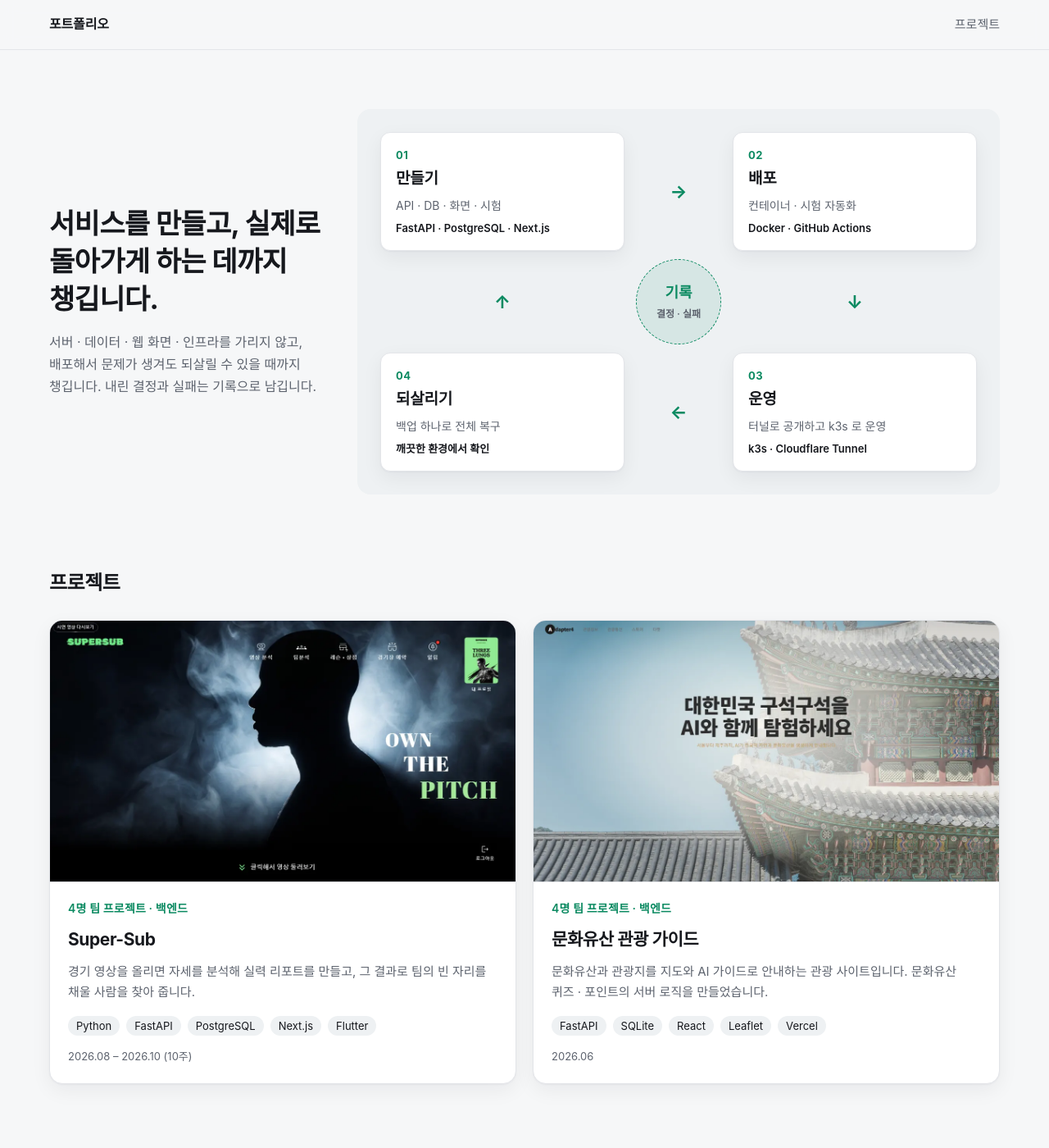
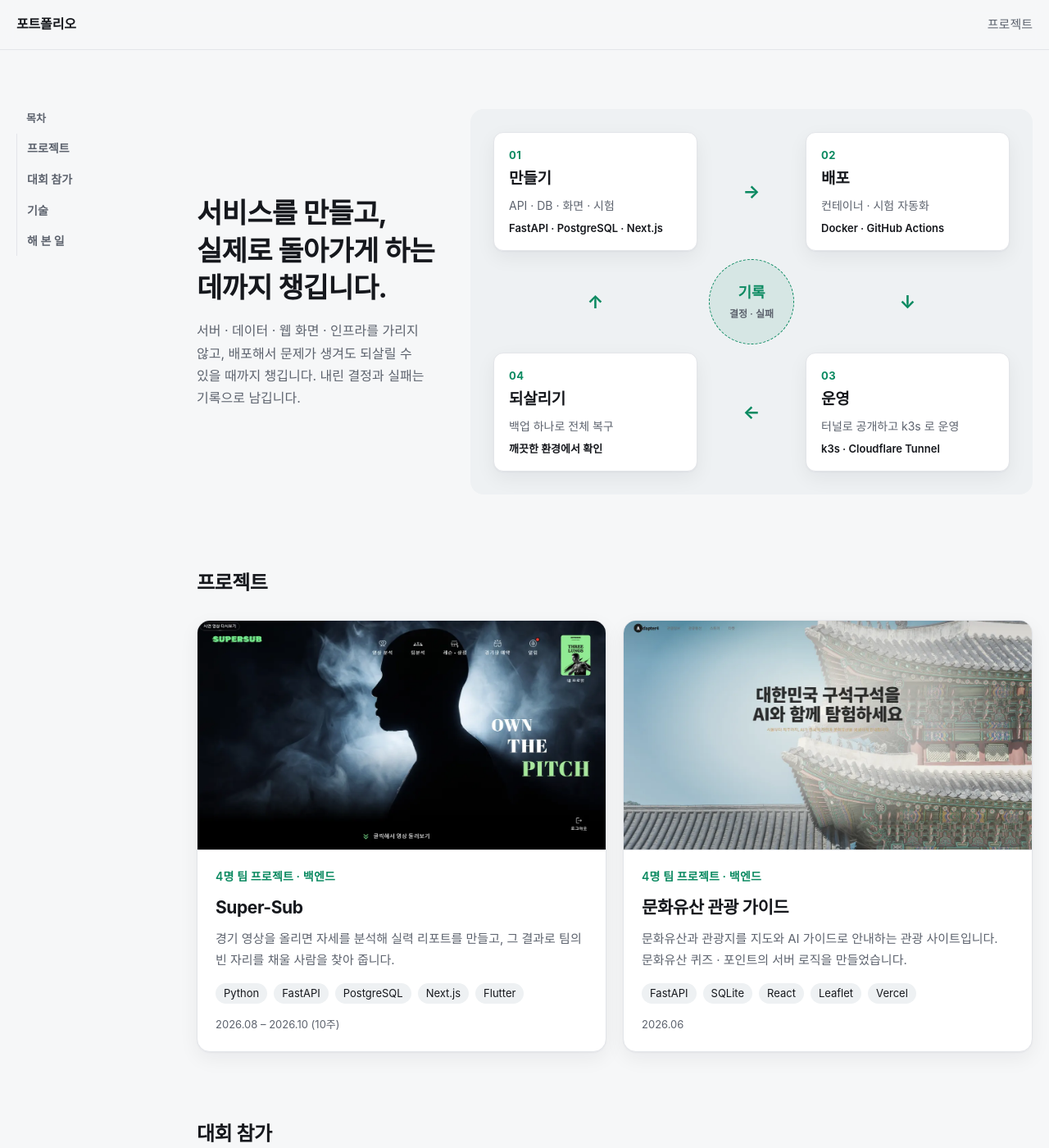
Before and after one commit to roqkf13/portfolio.anjgkwl.com, a Jekyll site: the page built from index.html, in a window 1280 px wide and 1400 px high. Shown: the whole window at 82% size. Built offline with Jekyll 4.4.1, drawn with Linux system fonts in a browser that asks for light colours.

Commit message:
feat(site): 왼쪽 목차 — 홈과 프로젝트 페이지에서 그 절로 바로 간다
- 넓은 화면(1280px 부터)에서는 왼쪽에 붙어 스크롤을 따라 내려오고, 좁은 화면에서는 본문 위의 한 줄이 된다
- 홈은 머리말의 toc, 프로젝트 페이지는 sections 의 제목(「 — 」 앞부분)에서 만든다. 스크립트는 쓰지 않는다
- 목차가 있는 페이지는 목차 폭만큼 넓어져 본문 폭은 그대로다(1460px 부터). 머리줄 · 바닥글도 같은 폭에 맞춘다
- 목차로 옮겨 갔을 때 절의 머리가 위에 붙은 머리줄에 가리지 않게 한다(:target 의 scroll-margin-top)

Co-Authored-By: Claude Opus 5.5 <noreply@anthropic.com>

```diff
--- a/_layouts/default.html
+++ b/_layouts/default.html
@@ -8,7 +8,13 @@
   {%- feed_meta -%}
   <link rel="stylesheet" href="{{ '/assets/css/site.css' | relative_url }}">
 </head>
-<body>
+{%- comment -%}
+  왼쪽 목차 — 절이 있는 페이지에서 그 절로 가는 링크를 왼쪽에 둔다(사용자, 2026-10-13). 좁은 화면에서는 본문 위의 한 줄이 된다.
+  홈은 머리말(front matter)의 toc: [{ id, title }] 를, 프로젝트 페이지는 sections 의 제목을 쓴다(「 — 」 앞부분만, 주소는 #psec-N).
+{%- endcomment -%}
+{%- assign toc_on = false -%}
+{%- if page.toc or page.sections %}{% assign toc_on = true %}{% endif %}
+<body{% if toc_on %} class="has-toc"{% endif %}>
   <header class="site-header">
     <div class="wrap site-header__inner">
       <a class="site-brand" href="{{ '/' | relative_url }}">{{ site.title }}</a>
@@ -22,7 +28,22 @@
   </header>
 
   <main class="wrap">
-    {{ content }}
+    {%- if toc_on %}
+    <nav class="toc" aria-label="이 페이지의 목차">
+      <p class="toc__label">목차</p>
+      <ul>
+        {%- for t in page.toc %}
+        <li><a href="#{{ t.id }}">{{ t.title }}</a></li>
+        {%- endfor %}
+        {%- for s in page.sections %}
+        <li><a href="#psec-{{ forloop.index }}">{{ s.title | split: " — " | first }}</a></li>
+        {%- endfor %}
+      </ul>
+    </nav>
+    {%- endif %}
+    <div class="page">
+      {{ content }}
+    </div>
   </main>
 
   <footer class="site-footer">
--- a/assets/css/site.css
+++ b/assets/css/site.css
@@ -13,6 +13,7 @@
   --shadow: 0 1px 2px rgba(16, 24, 40, 0.04), 0 8px 24px rgba(16, 24, 40, 0.06);
   --radius: 16px;
   --wrap: 1200px; /* 넓은 화면을 넓게 쓴다(사용자, 2026-09-30) — 글 문단은 따로 폭을 묶는다 */
+  --rail: 220px; /* 왼쪽 목차가 차지하는 폭(목차 180 + 사이 40) — 목차가 있는 페이지는 이만큼 더 넓다 */
   --font: "Pretendard", -apple-system, BlinkMacSystemFont, "Apple SD Gothic Neo", "Malgun Gothic",
     "Noto Sans KR", system-ui, sans-serif;
 }
@@ -124,6 +125,98 @@ a:focus-visible,
   border-top: 1px solid var(--border);
   color: var(--muted);
   font-size: 14px;
+}
+
+/* ── 왼쪽 목차 ───────────────────────────────────────────── */
+
+/* 절이 있는 페이지에서 그 절로 가는 링크(사용자, 2026-10-13). 넓은 화면에서는 왼쪽에 붙어 따라 내려오고,
+   좁은 화면에서는 본문 위에 한 줄로 놓인다(넘치면 옆으로 민다). 스크립트는 쓰지 않는다 */
+.toc {
+  padding-top: 16px;
+}
+
+.toc__label {
+  display: none;
+}
+
+.toc ul {
+  display: flex;
+  gap: 8px;
+  margin: 0;
+  padding: 0 0 4px;
+  overflow-x: auto;
+  list-style: none;
+}
+
+.toc a {
+  display: block;
+  padding: 5px 12px;
+  border: 1px solid var(--border);
+  border-radius: 999px;
+  background: var(--surface);
+  color: var(--muted);
+  font-size: 14px;
+  font-weight: 600;
+  text-decoration: none;
+  white-space: nowrap;
+}
+
+.toc a:hover {
+  border-color: var(--accent);
+  color: var(--fg);
+}
+
+/* 목차로 옮겨 갔을 때 절의 머리가 위에 붙은 머리줄(60px)에 가리지 않게 */
+:target {
+  scroll-margin-top: 84px;
+}
+
+@media (min-width: 1280px) {
+  .has-toc .wrap {
+    max-width: calc(var(--wrap) + var(--rail));
+  }
+
+  .has-toc main {
+    display: grid;
+    grid-template-columns: calc(var(--rail) - 40px) minmax(0, 1fr);
+    column-gap: 40px;
+    align-items: start;
+  }
+
+  .toc {
+    position: sticky;
+    top: 84px;
+    padding-top: 0;
+    margin-top: 72px;
+  }
+
+  .toc__label {
+    display: block;
+    margin: 0 0 8px 12px;
+    color: var(--muted);
+    font-size: 13px;
+    font-weight: 700;
+  }
+
+  .toc ul {
+    display: grid;
+    gap: 2px;
+    padding: 0;
+    overflow: visible;
+    border-left: 1px solid var(--border);
+  }
+
+  .toc a {
+    padding: 6px 12px;
+    border: 0;
+    border-radius: 0 8px 8px 0;
+    background: none;
+    white-space: normal;
+  }
+
+  .toc a:hover {
+    background: var(--chip-bg);
+  }
 }
 
 /* ── 공통 조각 ───────────────────────────────────────────── */
--- a/index.html
+++ b/index.html
@@ -1,5 +1,11 @@
 ---
 layout: default
+# 왼쪽 목차 — 아래 절의 id 와 맞춘다(절을 더하거나 빼면 여기도 고친다)
+toc:
+  - { id: "projects", title: "프로젝트" }
+  - { id: "contests", title: "대회 참가" }
+  - { id: "skills", title: "기술" }
+  - { id: "experience", title: "해 본 일" }
 ---
 {%- assign p = site.data.profile -%}
 
@@ -113,7 +119,7 @@ layout: default
 </section>
 {%- endif %}
 
-<section class="section" aria-labelledby="skills-title">
+<section class="section" id="skills" aria-labelledby="skills-title">
   <h2 class="section__title" id="skills-title">기술</h2>
   <dl class="skills">
     {%- for g in p.skills %}
```
Also changed, not shown: README.md.
